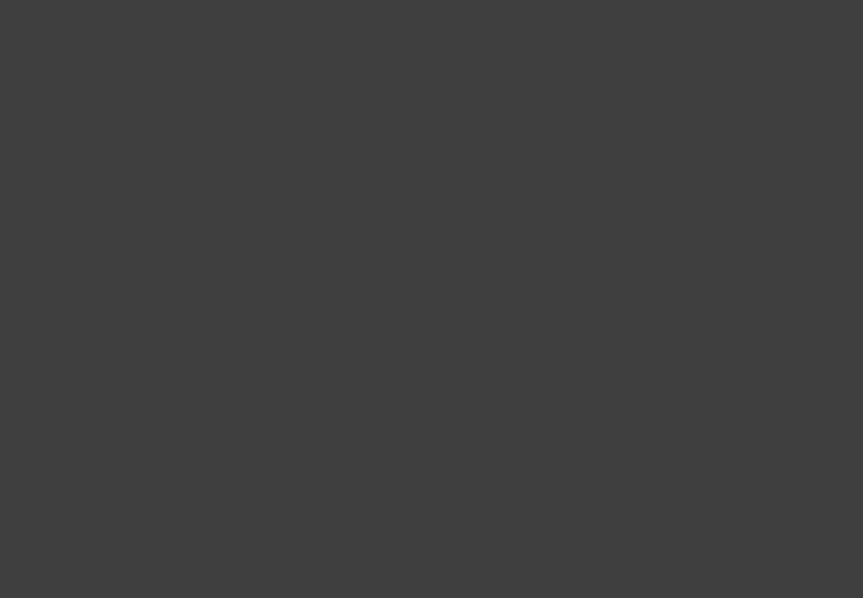
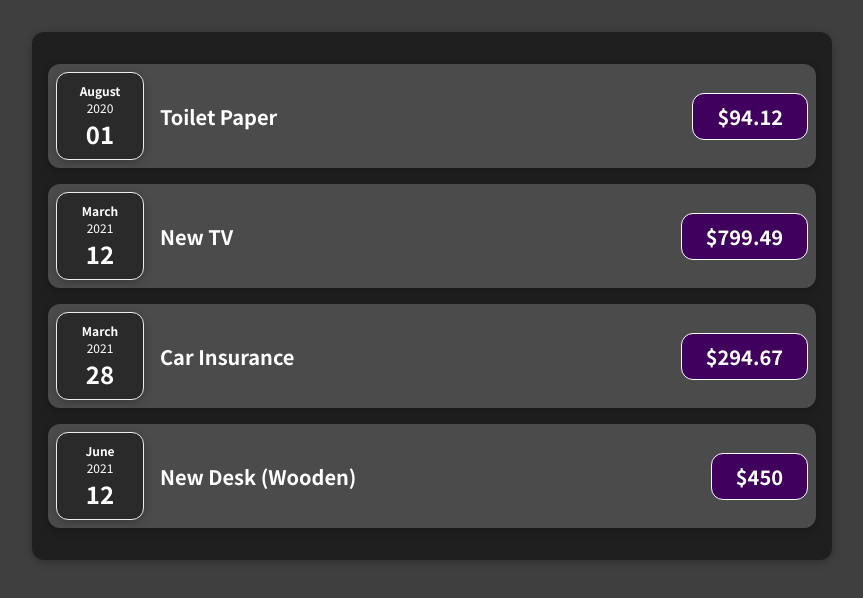
Before and after one commit to kazblacktopp/react-expenses-app, a JavaScript app: page / in a window 1280 px wide. Shown: the top 598 px of the page, without its empty margins (208-1071 px from the left). Built offline with nearby package versions, Linux system fonts and the light colour scheme.

Commit message:
Added expenses data and returned Expenses component

```diff
--- a/src/App.js
+++ b/src/App.js
@@ -1,3 +1,29 @@
-function App() {}
+import Expenses from './components/Expenses/Expenses';
+
+function App() {
+  const expenses = [
+    {
+      id: 'e1',
+      title: 'Toilet Paper',
+      amount: 94.12,
+      date: new Date(2020, 7, 1),
+    },
+    { id: 'e2', title: 'New TV', amount: 799.49, date: new Date(2021, 2, 12) },
+    {
+      id: 'e3',
+      title: 'Car Insurance',
+      amount: 294.67,
+      date: new Date(2021, 2, 28),
+    },
+    {
+      id: 'e4',
+      title: 'New Desk (Wooden)',
+      amount: 450,
+      date: new Date(2021, 5, 12),
+    },
+  ];
+
+  return <Expenses items={expenses} />;
+}
 
 export default App;
```
